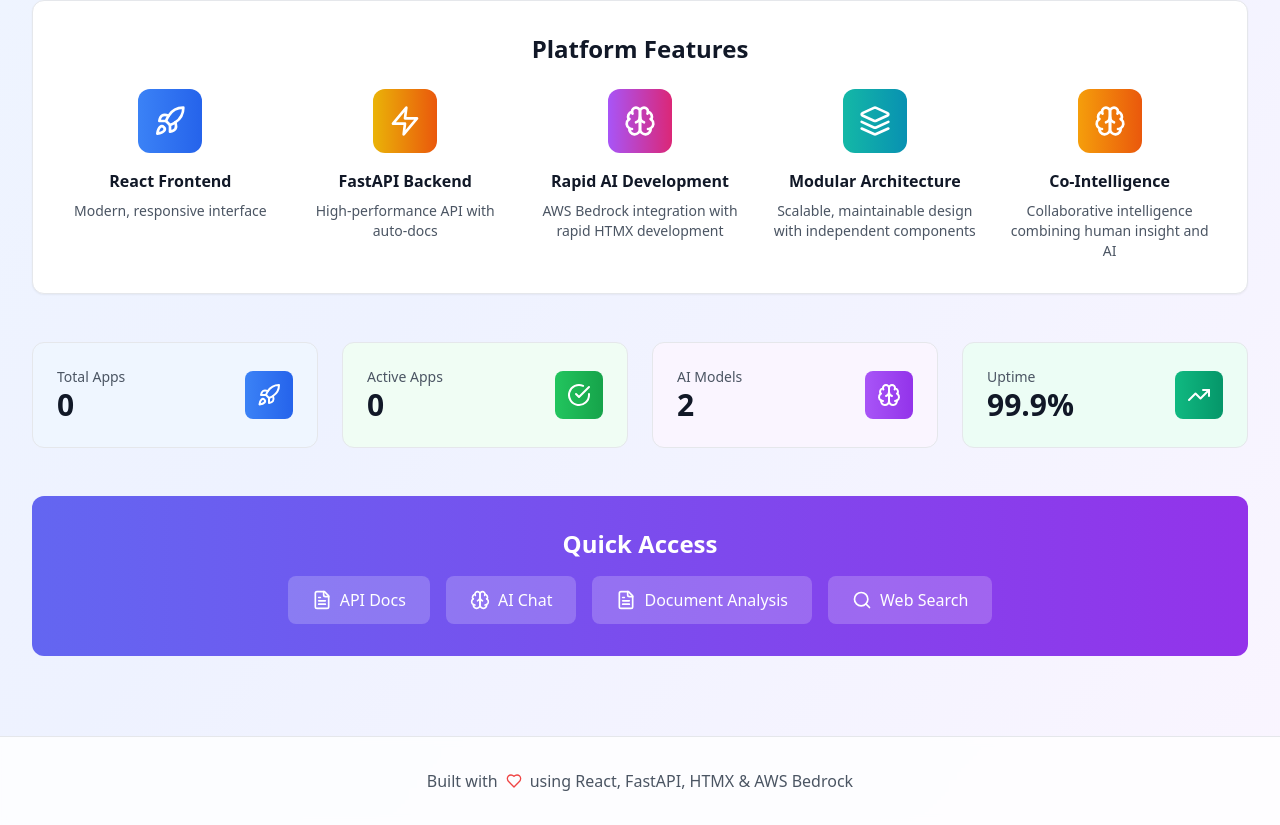
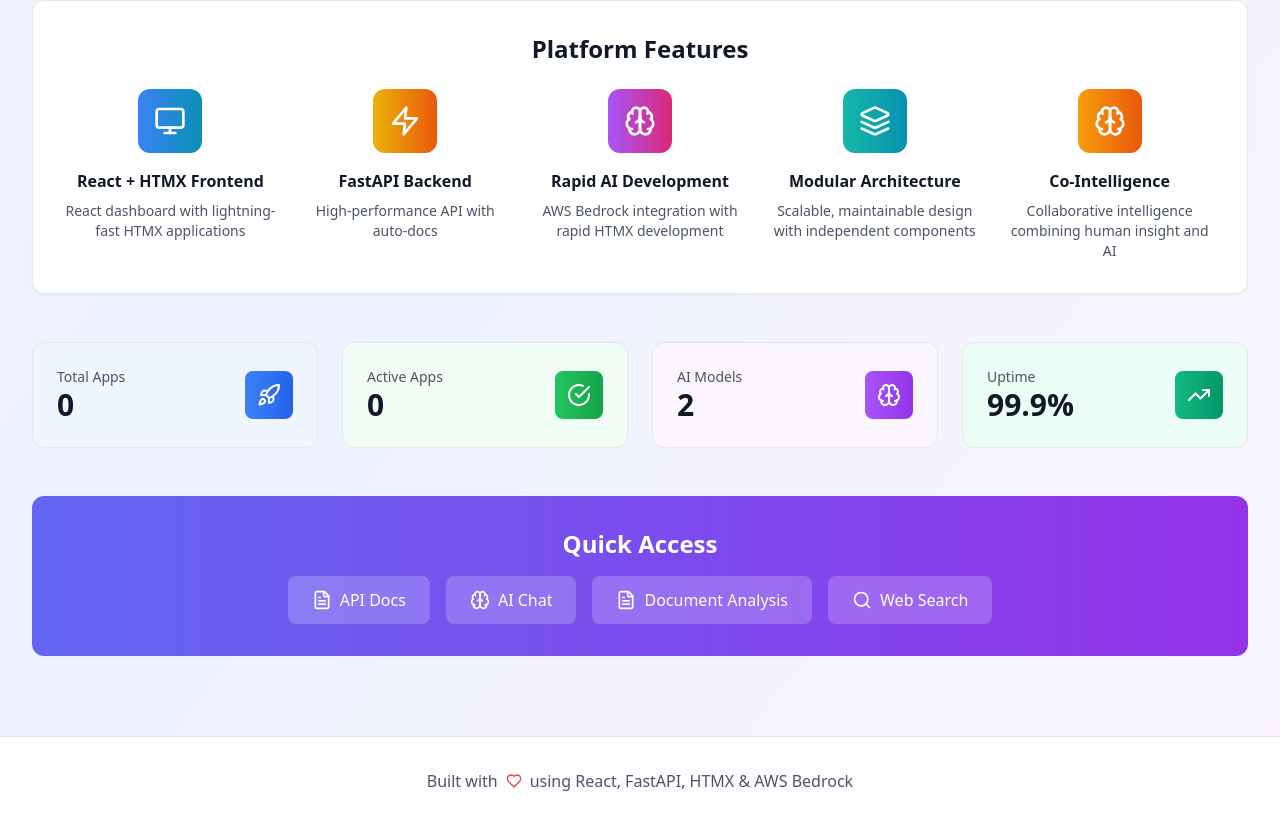
Before and after one commit to GenAICloudDevOps/Co-IntelligenceGenAIUniverse, a React (Create React App) app in the folder react-frontend/: page / in a window 1280 px wide. Shown: the part 837-1662 px from the top of the page. Built offline with nearby package versions, Linux system fonts and the light colour scheme; no server answers; the HTML template or start-up script is replaced by a standard one.

Commit message:
react frontend include htmx

```diff
--- a/react-frontend/src/App.jsx
+++ b/react-frontend/src/App.jsx
@@ -23,7 +23,8 @@
   TrendingUp,
   Shield,
   Database,
-  Layers
+  Layers,
+  Monitor
 } from 'lucide-react';
 import { apiService, configService } from './services/api';
 
@@ -431,7 +432,7 @@
           <h3 className={`text-2xl font-bold ${darkMode ? 'text-white' : 'text-gray-900'} mb-6 text-center`}>Platform Features</h3>
           <div className="grid grid-cols-1 md:grid-cols-2 lg:grid-cols-5 gap-6">
             {[
-              { icon: Rocket, title: 'React Frontend', desc: 'Modern, responsive interface', color: 'from-blue-500 to-blue-600' },
+              { icon: Monitor, title: 'React + HTMX Frontend', desc: 'React dashboard with lightning-fast HTMX applications', color: 'from-blue-500 to-cyan-600' },
               { icon: Zap, title: 'FastAPI Backend', desc: 'High-performance API with auto-docs', color: 'from-yellow-500 to-orange-600' },
               { icon: Brain, title: 'Rapid AI Development', desc: 'AWS Bedrock integration with rapid HTMX development', color: 'from-purple-500 to-pink-600' },
               { icon: Layers, title: 'Modular Architecture', desc: 'Scalable, maintainable design with independent components', color: 'from-teal-500 to-cyan-600' },
```
